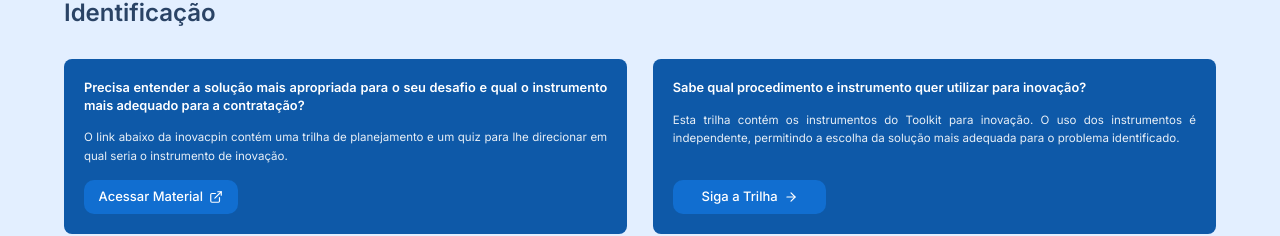
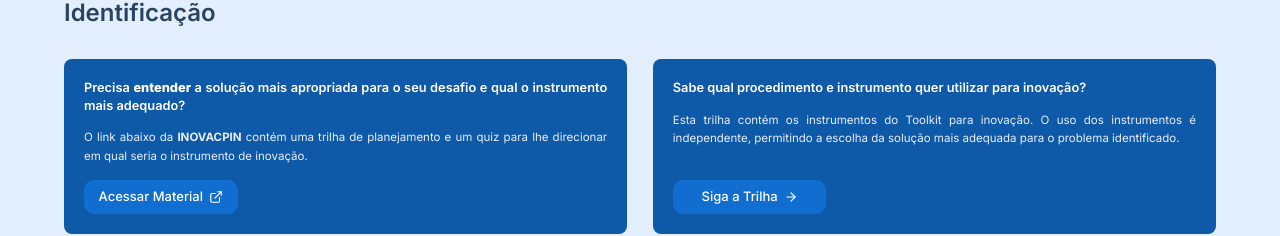
Before and after one commit to SIA-DEDG/Toolkit, a React (Vite) app: page / in a window 1280 px wide. Shown: the part 705-941 px from the top of the page. Built offline with nearby package versions, Linux system fonts and the light colour scheme; no server answers.

Commit message:
fix: Atualização dos arquivos de Transferência Tecnológica

```diff
--- a/src/data/instruments.js
+++ b/src/data/instruments.js
@@ -18,7 +18,7 @@ export const INSTRUMENT_FLOWS = [
         fileKey: 'acordo-pd&i/Documento_Formalizacao_Demanda_PDI.docx'
       },
       {
-        title: 'Manifestação Técnica ou NIT',
+        title: 'Manifestação Técnica ou do NIT',
         description: 'Manifestação técnica enquadramento jurídico da parceria proposta no âmbito da lei federal n. 10.973/2004 (Lei de inovação) com análise da titularidade da propriedade intelectual gerada e participação dos resultados',
         fileKey: 'acordo-pd&i/Manifestacao_Tecnica_PDI.docx'
       },
@@ -86,7 +86,7 @@ export const INSTRUMENT_FLOWS = [
         fileKey: 'convenio-pd&i/Documento_Formalizacao_Demanda_PDI.docx'
       },
       {
-        title: 'Manifestação Técnica ou NIT',
+        title: 'Manifestação Técnica ou do NIT',
         description: 'Manifestação técnica enquadramento jurídico da parceria proposta no âmbito da lei federal n. 10.973/2004 (Lei de inovação) com análise da titularidade da propriedade intelectual gerada e participação dos resultados', fileKey: 'convenio-pd&i/Manifestacao_Tecnica_PDI.docx'
       },
       {
@@ -401,19 +401,23 @@ export const INSTRUMENT_FLOWS = [
       },
       {
         title: 'Formalização da Demanda',
-        description: 'Formalização da Demanda via SEI gabinete do órgão e instituição da parceria'
+        description: 'Formalização da Demanda via SEI gabinete do órgão e instituição da parceria',
+        fileKey: 'contrato-transferencia-tecnologia/1. Documento_Formalizacao_Demanda_PDI.docx'
       },
       {
         title: 'Estudo Técnico Preliminar',
-        description: 'Manifestação técnica enquadramento jurídico da parceria proposta no âmbito da lei federal n. 10.973/2004 (Lei de inovação) com análise da titularidade da propriedade intelectual gerada e participação dos resultados'
+        description: 'Manifestação técnica enquadramento jurídico da parceria proposta no âmbito da lei federal n. 10.973/2004 (Lei de inovação) com análise da titularidade da propriedade intelectual gerada e participação dos resultados',
+        fileKey: 'contrato-transferencia-tecnologia/2. Estudo Preliminar_Encomenda_Tecnologica.docx'
       },
       {
         title: 'Mapa de Risco',
-        description: 'Planejamento que identifica, analisa e propõe o tratamento de eventos que possam comprometer a licitação ou a execução contratual.'
+        description: 'Planejamento que identifica, analisa e propõe o tratamento de eventos que possam comprometer a licitação ou a execução contratual.',
+        fileKey: 'contrato-transferencia-tecnologia/3. Mapa_de_Riscos_Contratacao.docx'
       },
       {
         title: 'Termo de Referência',
-        description: 'O Termo de Referência (TR) ou projeto básico contendo a justificativa, a necessidade da administração, o objeto, prazos, custos estimados, entre outros'
+        description: 'O Termo de Referência (TR) ou projeto básico contendo a justificativa, a necessidade da administração, o objeto, prazos, custos estimados, entre outros',
+        fileKey: 'contrato-transferencia-tecnologia/4. Termo_de_Referencia_PDI.docx'
       },
       {
         title: 'Aprovações',
@@ -449,7 +453,9 @@ export const INSTRUMENT_FLOWS = [
       {
         title: 'Plano de Trabalho',
       },
-      { title: 'Minuta do Contrato' },
+      { title: 'Minuta do Contrato',
+        fileKey: 'contrato-transferencia-tecnologia/5. Minuta_Contrato_Transferencia_Tecnologia.docx'
+      },
       {
         title: 'Autorizações',
         subitems: [
--- a/src/index.css
+++ b/src/index.css
@@ -5,6 +5,10 @@
 * {
   font-family: 'Inter', system-ui, sans-serif;
   box-sizing: border-box;
+}
+
+strong {
+  font-weight: 700;
 }
 
 html {
--- a/src/page/HomePage.jsx
+++ b/src/page/HomePage.jsx
@@ -108,12 +108,12 @@ function IntroSection() {
 function IdentificationCard({ title, description, action }) {
   return (
     <div className="flex-[1_1_260px] max-w-[600px] bg-brand rounded-lg p-[clamp(14px,2vw,20px)] flex flex-col gap-[clamp(8px,1.5vw,14px)]">
-      <p className="font-semibold text-[clamp(11px,1vw,13px)] text-white text-justify m-0 leading-snug">
-        {title}
-      </p>
-      <p className="font-light text-[clamp(10px,0.9vw,12px)] text-white/90 text-justify m-0 flex-1 leading-relaxed">
-        {description}
-      </p>
+      <p className="font-semibold text-[clamp(11px,1vw,13px)] text-white text-justify m-0 leading-snug"
+        dangerouslySetInnerHTML={{ __html: title }}
+      />
+      <p className="font-light text-[clamp(10px,0.9vw,12px)] text-white/90 text-justify m-0 flex-1 leading-relaxed"
+        dangerouslySetInnerHTML={{ __html: description }}
+      />
       {action}
     </div>
   )
@@ -135,8 +135,8 @@ function IdentificationSection() {
 
         <div className="flex gap-[clamp(16px,2vw,32px)] flex-wrap">
           <IdentificationCard
-            title="Precisa entender a solução mais apropriada para o seu desafio e qual o instrumento mais adequado para a contratação?"
-            description="O link abaixo da inovacpin contém uma trilha de planejamento e um quiz para lhe direcionar em qual seria o instrumento de inovação."
+            title="Precisa <span class='font-extrabold'>entender</span> a solução mais apropriada para o seu desafio e qual o instrumento mais adequado?"
+            description="O link abaixo da <strong>INOVACPIN</strong> contém uma trilha de planejamento e um quiz para lhe direcionar em qual seria o instrumento de inovação."
             action={
               <a
                 href="https://inovacpin.org/trilha/planejamento/etapa/8"
```
